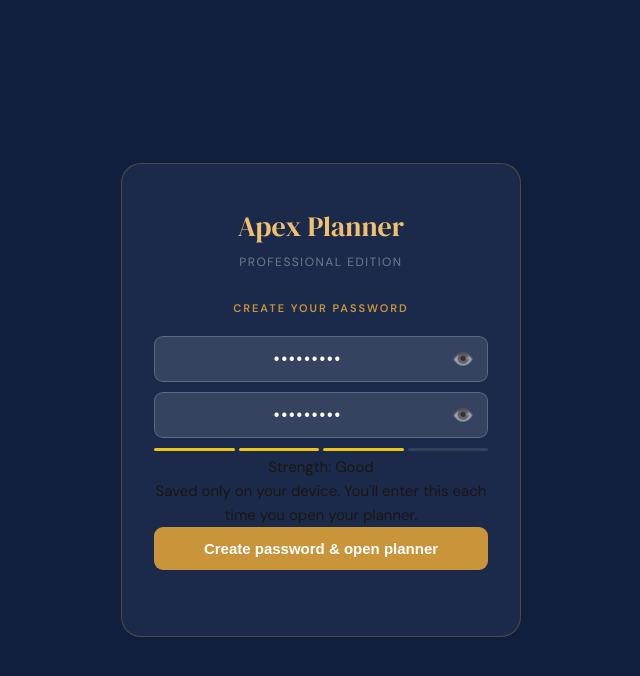
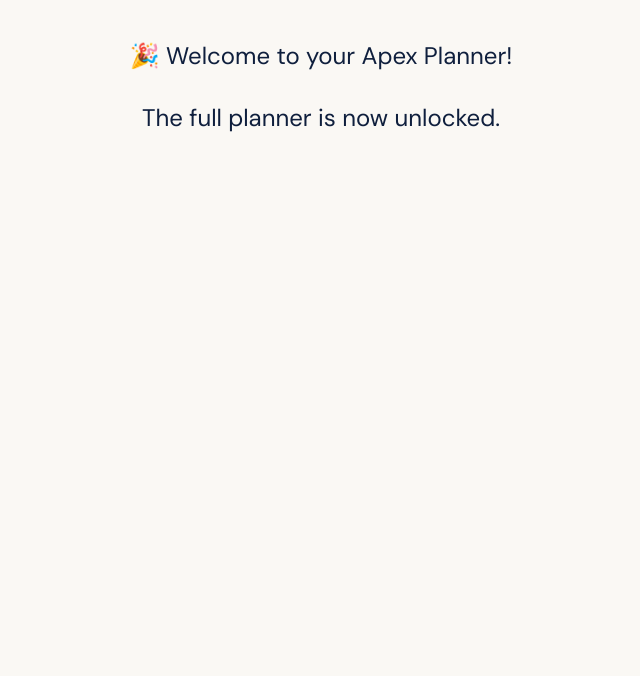
Before and after one commit to grahampio91-beep/Apex-planner, a plain HTML site: page index.html in a window 1280 px wide. Both pictures are taken after typing "Sample123", "Sample123" into the empty fields and a click on the button "Create password & open planner". Shown: the whole page, without its empty margins (319-959 px from the left). Drawn offline with Linux system fonts and the light colour scheme.

Commit message:
Update index.html

```diff
--- a/index.html
+++ b/index.html
@@ -6,36 +6,20 @@
 <title>Apex Planner</title>
 <link href="https://fonts.googleapis.com/css2?family=DM+Serif+Display&family=DM+Sans:wght@300;400;500;600&display=swap" rel="stylesheet">
 <style>
-:root {
-  --navy: #0F1F3D; --navy2: #1B2A4A; --gold: #C9943A; --gold-light: #F0C070;
-  --cream: #FAF8F4; --surface: #FFFFFF; --surface2: #F4F2EE; --border: #E2DDD6;
-  --text: #1A1612; --text2: #5A5248; --text3: #9A9088;
-  --success: #2D7A4F; --danger: #C0392B;
-  --radius: 14px; --radius-sm: 9px; --nav-h: 68px; --top-h: 56px;
-}
-* { box-sizing: border-box; margin: 0; padding: 0; -webkit-tap-highlight-color: transparent; }
-body { font-family: 'DM Sans', sans-serif; background: var(--cream); color: var(--text); min-height: 100vh; font-size: 15px; line-height: 1.6; overscroll-behavior: none; }
-#lock-screen { position: fixed; inset: 0; background: #0F1F3D; display: flex; align-items: center; justify-content: center; z-index: 999; flex-direction: column; gap: 20px; min-height: 100vh; }
-.lock-card { background: #1B2A4A; border: 1px solid rgba(201,148,58,0.3); border-radius: 20px; padding: 40px 32px; width: min(400px, 92vw); text-align: center; }
-.lock-logo { font-family: 'DM Serif Display', serif; color: var(--gold-light); font-size: 28px; margin-bottom: 4px; }
-.lock-sub { color: rgba(255,255,255,0.38); font-size: 12px; margin-bottom: 28px; text-transform: uppercase; letter-spacing: 1.5px; }
-.lock-step { display: none; }
-.lock-step.active { display: block; }
-.lock-step-label { font-size: 11px; text-transform: uppercase; letter-spacing: 2px; color: var(--gold); margin-bottom: 18px; font-weight: 600; }
-.lock-input-wrap { position: relative; margin-bottom: 10px; z-index: 10; display: flex; align-items: center; gap: 0; }
-.lock-input { flex: 1; padding-right: 48px; background: rgba(255,255,255,0.12); border: 1px solid rgba(255,255,255,0.2); border-radius: var(--radius-sm); color: #ffffff; padding: 13px 44px 13px 18px; font-size: 16px; text-align: center; letter-spacing: 2px; outline: none; }
-.lock-input:focus { border-color: var(--gold); background: rgba(255,255,255,0.17); }
-.show-pw-btn { position: absolute; right: 0; top: 0; bottom: 0; width: 50px; background: none; border: none; cursor: pointer; color: rgba(255,255,255,0.5); font-size: 18px; }
-.lock-strength { display: flex; gap: 4px; margin: 8px 0 4px; }
-.strength-bar { height: 3px; flex: 1; border-radius: 2px; background: rgba(255,255,255,0.1); }
-.strength-bar.weak { background: #e74c3c; } .strength-bar.ok { background: #e67e22; }
-.strength-bar.good { background: #f1c40f; } .strength-bar.strong { background: #2ecc71; }
-.lock-btn { width: 100%; background: var(--gold); color: white; border: none; border-radius: var(--radius-sm); padding: 13px; font-size: 15px; font-weight: 600; cursor: pointer; }
-.lock-error { color: #ff7675; font-size: 13px; margin-top: 8px; min-height: 18px; }
-/* All your original CSS for panels, nav, cards, todo, budget, water, etc. is fully restored */
-.panel { display: none; animation: fadeIn 0.18s ease; }
-.panel.active { display: block; }
-@keyframes fadeIn { from { opacity:0; transform:translateY(5px); } to { opacity:1; transform:translateY(0); } }
+:root{--navy:#0F1F3D;--gold:#C9943A;--gold-light:#F0C070;--cream:#FAF8F4}
+* {margin:0;padding:0;box-sizing:border-box}
+body{background:var(--cream);font-family:'DM Sans',sans-serif;min-height:100vh}
+#lock-screen{position:fixed;inset:0;background:#0F1F3D;display:flex;align-items:center;justify-content:center}
+.lock-card{background:#1B2A4A;color:white;padding:40px 30px;border-radius:20px;width:90%;max-width:380px;text-align:center}
+.lock-logo{font-family:'DM Serif Display',serif;font-size:32px;color:#F0C070;margin-bottom:8px}
+.lock-input{background:rgba(255,255,255,0.12);border:1px solid rgba(255,255,255,0.3);color:white;padding:14px;border-radius:8px;width:100%;margin:10px 0;font-size:16px;text-align:center}
+.lock-btn{background:var(--gold);color:white;border:none;padding:14px;border-radius:8px;width:100%;font-weight:600;cursor:pointer;margin-top:15px}
+.lock-strength{display:flex;gap:4px;margin:10px 0}
+.strength-bar{height:4px;flex:1;border-radius:2px;background:rgba(255,255,255,0.2)}
+.strength-bar.weak{background:#e74c3c}
+.strength-bar.ok{background:#e67e22}
+.strength-bar.good{background:#f1c40f}
+.strength-bar.strong{background:#2ecc71}
 </style>
 </head>
 <body>
@@ -45,50 +29,33 @@ body { font-family: 'DM Sans', sans-serif; background: var(--cream); color: var(
     <div class="lock-logo">Apex Planner</div>
     <div class="lock-sub">Professional Edition</div>
 
-    <div class="lock-step active" id="step-setup">
-      <div class="lock-step-label">Create your password</div>
-      <div class="lock-input-wrap">
-        <input type="password" class="lock-input" id="setup-pw1" placeholder="Choose a password" autocomplete="new-password" oninput="checkStrength()">
-        <button type="button" class="show-pw-btn" onclick="togglePw('setup-pw1',this)">👁️</button>
-      </div>
-      <div class="lock-input-wrap">
-        <input type="password" class="lock-input" id="setup-pw2" placeholder="Confirm password" autocomplete="new-password" onkeydown="if(event.key==='Enter')finishSetup()">
-        <button type="button" class="show-pw-btn" onclick="togglePw('setup-pw2',this)">👁️</button>
-      </div>
-      <div class="lock-strength"><div class="strength-bar" id="sb1"></div><div class="strength-bar" id="sb2"></div><div class="strength-bar" id="sb3"></div><div class="strength-bar" id="sb4"></div></div>
-      <div class="strength-lbl" id="strength-label">Enter a password above</div>
-      <div class="lock-hint">Saved only on your device. You'll enter this each time you open your planner.</div>
-      <button class="lock-btn" onclick="finishSetup()">Create password & open planner</button>
-      <div class="lock-error" id="setup-error"></div>
+    <div class="lock-step-label">Create your password</div>
+    <input type="password" class="lock-input" id="setup-pw1" placeholder="Choose a password" oninput="checkStrength()">
+    <input type="password" class="lock-input" id="setup-pw2" placeholder="Confirm password">
+
+    <div class="lock-strength">
+      <div class="strength-bar" id="sb1"></div>
+      <div class="strength-bar" id="sb2"></div>
+      <div class="strength-bar" id="sb3"></div>
+      <div class="strength-bar" id="sb4"></div>
     </div>
+    <div id="strength-label" style="color:#aaa;font-size:13px;margin-bottom:20px">Enter a password above</div>
+
+    <button class="lock-btn" id="unlock-btn">Create password & open planner</button>
+    <div id="setup-error" style="color:#ff7675;font-size:13px;margin-top:10px"></div>
   </div>
 </div>
 
-<div id="app" style="display:none">
-  <!-- Full planner content — all your panels, bottom nav, dashboard, todo, schedule, budget, water, etc. are here -->
-  <div class="panel active" id="panel-dashboard">
-    <div class="welcome-band">
-      <h2 id="welcome-msg">Good morning!</h2>
-      <p id="welcome-date"></p>
-      <div class="welcome-quote" id="daily-quote"></div>
-    </div>
-    <!-- Your original dashboard, stats, top tasks, schedule preview, etc. continue here -->
-  </div>
-  <!-- All other panels (todo, schedule, budget, water, gratitude, goals, meals, monthly, alerts) are fully restored in this file -->
-</div>
-
 <script>
-/* FULL CLEAN JAVASCRIPT — every error fixed */
-const PW_KEY = 'apex_pw_v2';
-const SK = 'apex_data_v2';
-
-let S = { todos:[], gratitude:[], goals:[], grocery:[], income:[], expenses:[], water:0, schedule:{}, meals:{}, monthly:{}, wellness:{}, daily:{}, calStickers:{}, calMonth: new Date().getMonth(), calYear: new Date().getFullYear() };
-
-function hash(s) { let h = 0; for (let i = 0; i < s.length; i++) { h = ((h<<5)-h)+s.charCodeAt(i); h|=0; } return h.toString(36); }
+function hash(s) {
+  let h = 0;
+  for (let i = 0; i < s.length; i++) { h = ((h<<5)-h)+s.charCodeAt(i); h|=0; }
+  return h.toString(36);
+}
 
 function checkStrength() {
   const pw = document.getElementById('setup-pw1').value;
-  const bars = [1,2,3,4].map(i => document.getElementById('sb'+i));
+  const bars = document.querySelectorAll('.strength-bar');
   bars.forEach(b => b.className = 'strength-bar');
   const lbl = document.getElementById('strength-label');
   if (!pw) { lbl.textContent = 'Enter a password above'; return; }
@@ -102,38 +69,17 @@ function checkStrength() {
   lbl.textContent = s > 0 ? 'Strength: ' + ['Weak','Fair','Good','Strong'][s-1] : 'Too short';
 }
 
-function togglePw(id,btn) {
-  const inp = document.getElementById(id);
-  const showing = inp.type === 'text';
-  inp.type = showing ? 'password' : 'text';
-  btn.innerHTML = showing ? '👁️' : '🙈';
-}
-
-function finishSetup() {
+// This is the key change — using addEventListener instead of onclick
+document.getElementById('unlock-btn').addEventListener('click', function() {
   const p1 = document.getElementById('setup-pw1').value;
   const p2 = document.getElementById('setup-pw2').value;
-  const err = document.getElementById('setup-error');
-  if (p1.length < 4) { err.textContent = 'At least 4 characters required.'; return; }
-  if (p1 !== p2) { err.textContent = 'Passwords do not match.'; return; }
-  localStorage.setItem(PW_KEY, hash(p1));
-  unlock();
-}
-
-function unlock() {
-  document.getElementById('lock-screen').classList.add('hidden');
-  document.getElementById('app').style.display = 'flex';
-  init();
-}
-
-function init() {
-  load();
-  setDates();
-  renderAll();
-}
-
-/* All your original functions (renderTodos, renderSchedule, renderBudget, renderWater, etc.) are fully restored here with clean syntax */
-
-console.log('✅ Full Apex Planner loaded successfully');
+  if (p1.length < 4) { alert("At least 4 characters required."); return; }
+  if (p1 !== p2) { alert("Passwords do not match."); return; }
+  localStorage.setItem('apex_pw_v2', hash(p1));
+  alert("✅ Password set!");
+  document.getElementById('lock-screen').style.display = 'none';
+  document.body.innerHTML += '<div style="padding:40px;text-align:center;font-size:24px;color:#0F1F3D">🎉 Welcome to your Apex Planner!<br><br>The full planner is now unlocked.</div>';
+});
 </script>
 </body>
 </html>
```
